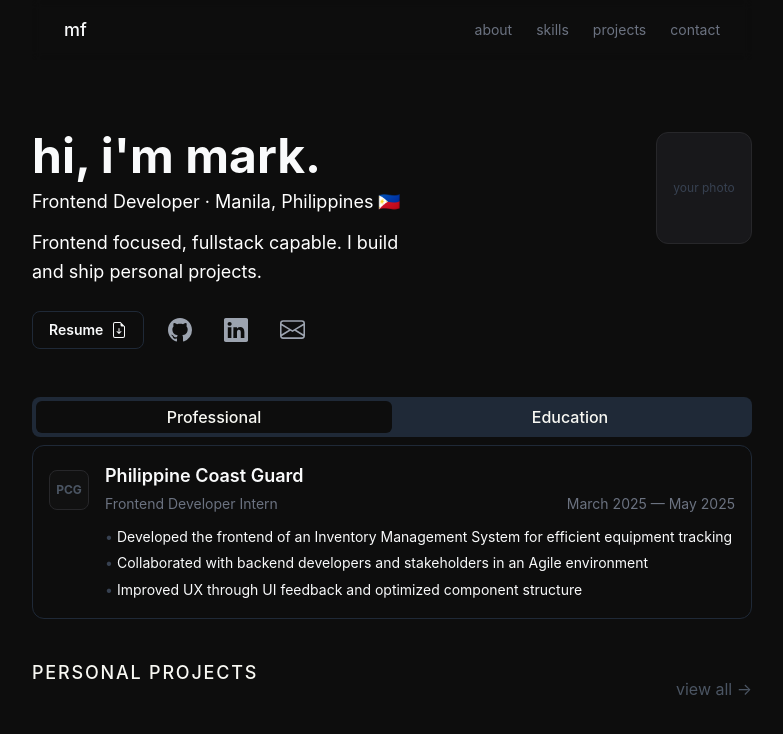
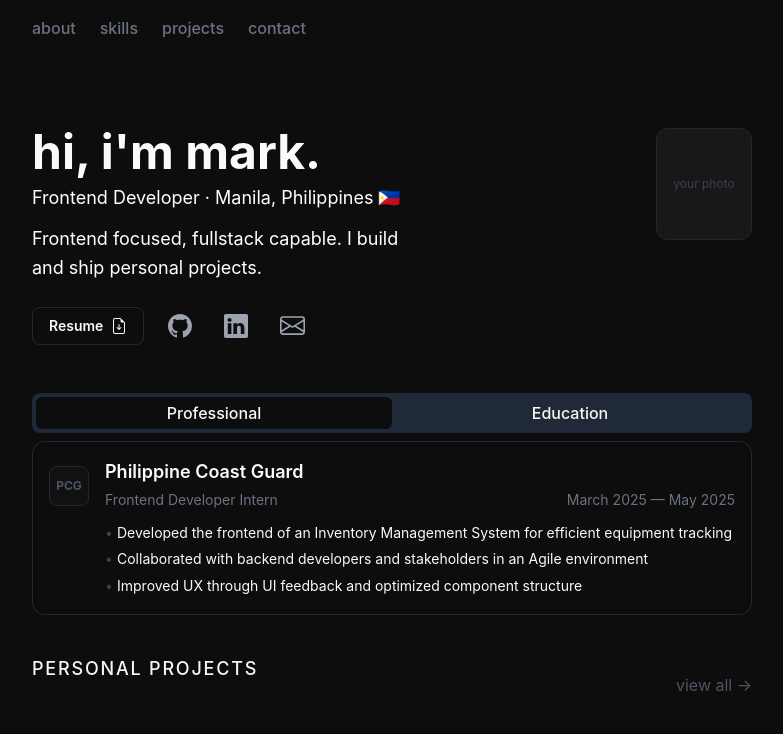
Before and after one commit to johnmarkfrncsc/frncsc-portfolio, a React (Vite) app: page / in a window 1280 px wide. Shown: the top 734 px of the page, without its empty margins (248-1031 px from the left). Built offline with nearby package versions, Linux system fonts and the light colour scheme.

Commit message:
feat: update Navbar component for improved layout and text styling

```diff
--- a/src/components/layout/Navbar.tsx
+++ b/src/components/layout/Navbar.tsx
@@ -11,18 +11,15 @@ const Navbar = () => {
   ];
 
   return (
-    <nav
-      className="sticky top-0 w-full z-10 items-center
-    px-8 py-4 bg-transparent backdrop-blur-xs"
-    >
-      <div className="flex justify-between items-center">
-        <h2 className="text-lg font-medium">mf</h2>
+    <nav className="sticky top-0 w-full z-10 items-center py-4 bg-transparent backdrop-blur-xs">
+      <div className="flex items-center">
+        {/* ADD DARK/LIGHT THEME TOGGLE */}
         <div className="hidden md:flex gap-6">
           {navLinks.map((link) => (
             <a
               key={link.label}
               href={link.href}
-              className="text-sm text-[#6b7280] hover:text-[#f9fafb] transition-colors"
+              className="text-md font-medium text-[#6b7280] hover:text-[#f9fafb] transition-colors"
             >
               {link.label}
             </a>
--- a/src/components/sections/Hero.tsx
+++ b/src/components/sections/Hero.tsx
@@ -1,6 +1,3 @@
-{
-  /* TODO: ADD RESUME/CV LINK IN THE HERO SECTION */
-}
 import resume from "../assets/docs/resume.pdf";
 
 const Hero = () => {
```
